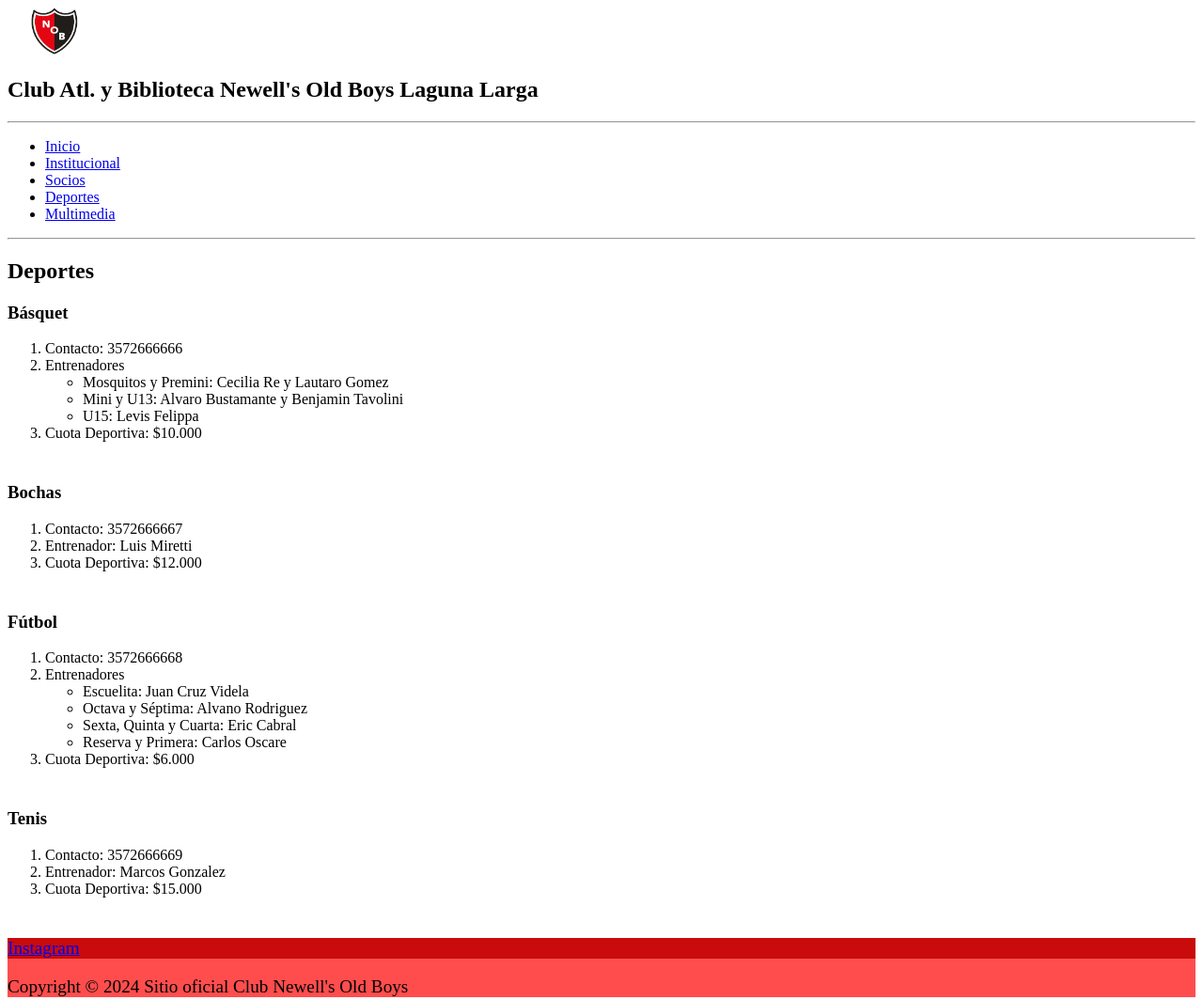
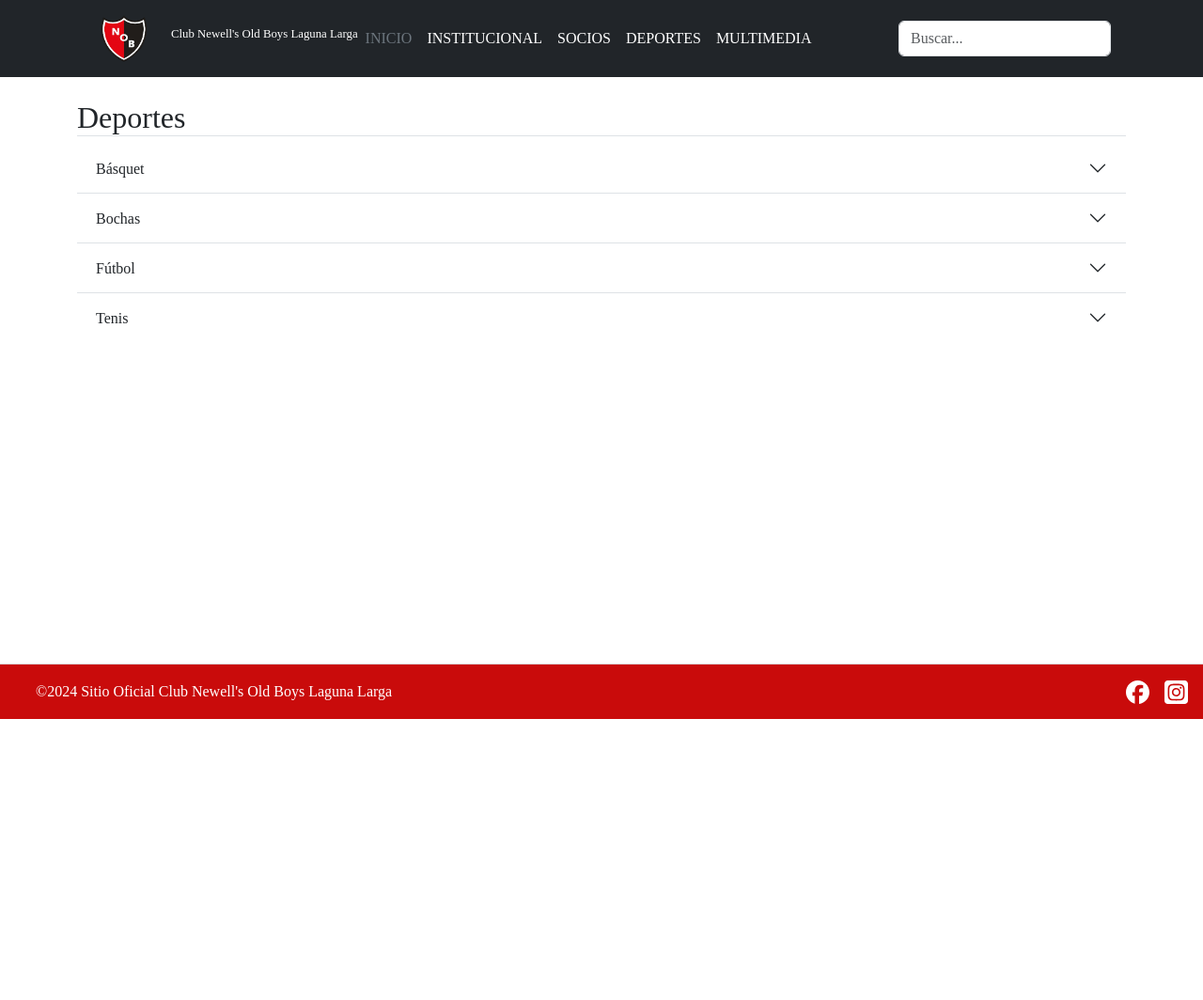
Before and after one commit to cmguirado/PreEntrega2Guirado, a plain HTML site: page pages/deportes.html in a window 1280 px wide. Shown: the whole page at 94% size. After the commit the page ends 800 px from the top, so only its background shows below. Drawn offline with Linux system fonts and the light colour scheme; a web font is replaced by a local one.

Commit message:
modifica deportes

```diff
--- a/pages/deportes.html
+++ b/pages/deportes.html
@@ -4,54 +4,87 @@
     <meta charset="UTF-8">
     <meta name="viewport" content="width=device-width, initial-scale=1.0">
     <title>Club Atl. y Biblioteca Newell's Old Boys Laguna Larga</title>
+    <link rel="stylesheet" href="./../styles/bootstrap.min.css">
     <link rel="stylesheet" href="./../styles/style.css">
 </head>
 <body>
-    <header>
-        <section>
-            <a href="./../index.html">
-                <img src="../images/logonob.png" alt="logoclub" class="logo">
+    <header class="p-3 text-bg-dark">
+        <div class="container">
+          <div class="d-flex flex-wrap align-items-center justify-content-center justify-content-lg-start">
+            <a href="./../index.html" class="d-flex align-items-center mb-2 mb-lg-0 text-white text-decoration-none">
+              <img src="./../images/logonob.png" class="logo">
             </a>
-            <h1>Club Atl. y Biblioteca Newell's Old Boys Laguna Larga</h1>
-            <hr>
-            <nav>
-                <ul>
-                    <li><a href="./../index.html">Inicio</a></li>
-                    <li><a href="./institucional.html">Institucional</a></li>
-                    <li><a href="./socios.html">Socios</a></li>
-                    <li><a href="./deportes.html">Deportes</a></li>
-                    <li><a href="./multimedia.html">Multimedia</a></li>
+            <h1 class="tituloheader">Club Newell's Old Boys Laguna Larga</h1>
+            <ul class="nav col-12 col-lg-auto me-lg-auto mb-2 justify-content-center mb-md-0">
+              <li><a href="./../index.html" class="nav-link px-2 text-secondary">INICIO</a></li>
+              <li><a href="./institucional.html" class="nav-link px-2 text-white">INSTITUCIONAL</a></li>
+              <li><a href="./socios.html" class="nav-link px-2 text-white">SOCIOS</a></li>
+              <li><a href="./deportes.html" class="nav-link px-2 text-white">DEPORTES</a></li>
+              <li><a href="./multimedia.html" class="nav-link px-2 text-white">MULTIMEDIA</a></li>
             </ul>
-            </nav>
-            <hr>
-        </section>
+
+            <form class="col-12 col-lg-auto mb-3 mb-lg-0 me-lg-3" role="search">
+              <input type="search" class="form-control form-control-dark text-secondary" placeholder="Buscar..." aria-label="Search">
+            </form>
+
+
+          </div>
+        </div>
       </header>
-    <main>
-        <h2>Deportes</h2>
-        <section>
-            <div>
-                <h3>Básquet</h3>
-                <ol>
-                    <li>Contacto: 3572666666</li>
-                    <li>Entrenadores
+    <main class="container altmaindep">
+        <div class="row">
+            <div class="col">
+                <h2 class="pt-4 border-bottom">Deportes</h2>
+                <div class="accordion accordion-flush" id="accordionFlushExample">
+                    <div class="accordion-item">
+                      <h2 class="accordion-header">
+                        <button class="accordion-button  collapsed desplegable" type="button" data-bs-toggle="collapse" data-bs-target="#flush-collapseOne" aria-expanded="false" aria-controls="flush-collapseOne">
+                            Básquet
+                        </button>
+                      </h2>
+                      <div id="flush-collapseOne" class="accordion-collapse collapse" data-bs-parent="#accordionFlushExample">
+                        <div class="accordion-body">
+                            <ol class="list-group">
+                                <li class="list-group-item">Contacto: 3572666666</li>
+                                <li class="list-group-item">Entrenadores
                                     <ul>
                                         <li>Mosquitos y Premini: Cecilia Re y Lautaro Gomez</li>
                                         <li>Mini y U13: Alvaro Bustamante y Benjamin Tavolini</li>
                                         <li>U15: Levis Felippa</li>
                                     </ul>
                                 </li>
-                    <li>Cuota Deportiva: $10.000</li>
+                                <li class="list-group-item">Cuota Deportiva: $10.000</li>
                             </ol>
-                <h3>Bochas</h3>
-                <ol>
-                    <li>Contacto: 3572666667</li>
-                    <li>Entrenador: Luis Miretti</li>
-                    <li>Cuota Deportiva: $12.000</li>
+                        </div>
+                      </div>
+                    </div>
+                    <div class="accordion-item">
+                      <h2 class="accordion-header">
+                        <button class="accordion-button collapsed desplegable" type="button" data-bs-toggle="collapse" data-bs-target="#flush-collapseTwo" aria-expanded="false" aria-controls="flush-collapseTwo">
+                            Bochas
+                        </button>
+                      </h2>
+                      <div id="flush-collapseTwo" class="accordion-collapse collapse" data-bs-parent="#accordionFlushExample">
+                        <div class="accordion-body">
+                            <ol class="list-group">
+                                <li class="list-group-item">Contacto: 3572666667</li>
+                                <li class="list-group-item">Entrenador: Luis Miretti</li>
+                                <li class="list-group-item">Cuota Deportiva: $12.000</li>
                             </ol>
-                <h3>Fútbol</h3>
-                <ol>
-                    <li>Contacto: 3572666668</li>
-                    <li>Entrenadores
+                        </div>
+                      </div>
+                    </div>
+                    <div class="accordion-item">
+                      <h2 class="accordion-header">
+                        <button class="accordion-button collapsed desplegable" type="button" data-bs-toggle="collapse" data-bs-target="#flush-collapseThree" aria-expanded="false" aria-controls="flush-collapseThree">
+                            Fútbol
+                        </button>
+                      </h2>
+                      <div id="flush-collapseThree" class="accordion-collapse collapse" data-bs-parent="#accordionFlushExample">
+                        <div class="accordion-body">
+                            <ol class="list-group">
+                                <li class="list-group-item">Contacto: 3572666668</li>
+                                <li class="list-group-item">Entrenadores
                                     <ul>
                                         <li>Escuelita: Juan Cruz Videla</li>
                                         <li>Octava y Séptima: Alvano Rodriguez</li>
@@ -59,22 +92,44 @@
                                         <li>Reserva y Primera: Carlos Oscare</li>
                                     </ul>
                                 </li>
-                    <li>Cuota Deportiva: $6.000</li>
-                </ol>
-                <h3>Tenis</h3>
-                <ol>
-                    <li>Contacto: 3572666669</li>
-                    <li>Entrenador: Marcos Gonzalez</li>
-                    <li>Cuota Deportiva: $15.000</li>
+                                <li class="list-group-item">Cuota Deportiva: $6.000</li>
                             </ol>
                         </div>
-        </section>
+                      </div>
+                    </div>
+                    <div class="accordion-item">
+                        <h2 class="accordion-header">
+                          <button class="accordion-button collapsed desplegable" type="button" data-bs-toggle="collapse" data-bs-target="#flush-collapseFour" aria-expanded="false" aria-controls="flush-collapseThree">
+                            Tenis
+                          </button>
+                        </h2>
+                        <div id="flush-collapseFour" class="accordion-collapse collapse" data-bs-parent="#accordionFlushExample">
+                            <div class="accordion-body">
+                                <ol class="list-group">
+                                    <li class="list-group-item">Contacto: 3572666669</li>
+                                    <li class="list-group-item">Entrenador: Marcos Gonzalez</li>
+                                    <li class="list-group-item">Cuota Deportiva: $15.000</li>
+                                </ol>
+                            </div>
+                        </div>
+                      </div>
+                </div>
+            </div>
+        </div>
     </main>
-    <footer id="pieDePagina">
-        <p class="pFooter">
-            <a href="https://www.instagram.com/noblagunalarga_ok/" target="_blank">Instagram</a>
-        </p>
-        <p>Copyright © 2024 Sitio oficial Club Newell's Old Boys</p>
+    <footer class="d-flex flex-wrap justify-content-between align-items-center py-3 mt-4 border-top pFooter">
+        <div class="col-md-5 d-flex align-items-center">
+          <a href="/" class="mb-3 me-2 mb-md-0 text-body-secondary text-decoration-none lh-1">
+            <svg class="bi" width="30" height="24"><use xlink:href="#bootstrap"></use></svg>
+          </a>
+          <span class="mb-3 mb-md-0 text-white">©2024 Sitio Oficial Club Newell's Old Boys Laguna Larga</span>
+        </div>
+
+        <ul class="nav col-md-4 justify-content-end list-unstyled d-flex pe-3" >
+          <li class="ms-3"><a class="text-body-secondary" href="https://www.facebook.com/profile.php?id=100063672332139" target="_blank"><img src="./../images/fb.svg" class="imagenfooter"></a></li>
+          <li class="ms-3"><a class="text-body-secondary" href="https://www.instagram.com/noblagunalarga_ok/" target="_blank"><img src="./../images/ig.svg" class="imagenfooter"></a></li>
+        </ul>
       </footer>
 </body>
+<script src="./../styles/bootstrap.bundle.min.js"></script>
 </html>
--- a/styles/style.css
+++ b/styles/style.css
@@ -75,3 +75,10 @@
 .imagenfooter{
     width: 25px;
 }
+.altmaindep{
+    height: 75vh;
+}
+
+.desplegable:not(.collapsed){
+    background-color: #ffb6b6;
+}
```
Also changed, not shown: index.html (+2 -4 lines), pages/institucional.html (deleted, +0 -45 lines), pages/multimedia.html (deleted, +0 -47 lines), pages/socios.html (deleted, +0 -89 lines). Lines whose indentation alone changed are shown as unchanged.
